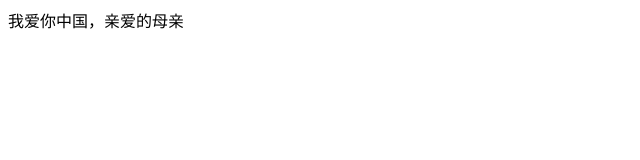
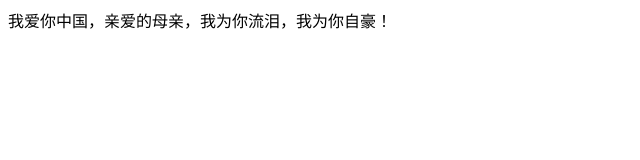
Before and after one commit to jiaolei666/getTest, a plain HTML site: page index.html in a window 1280 px wide. Shown: the whole page, without its empty margins (0-640 px from the left). Drawn offline with Linux system fonts and the light colour scheme.

Commit message:
the fourth time

```diff
--- a/index.html
+++ b/index.html
@@ -7,6 +7,6 @@
     <title>Document</title>
 </head>
 <body>
-    我爱你中国，亲爱的母亲
+    我爱你中国，亲爱的母亲，我为你流泪，我为你自豪！
 </body>
 </html>
```
